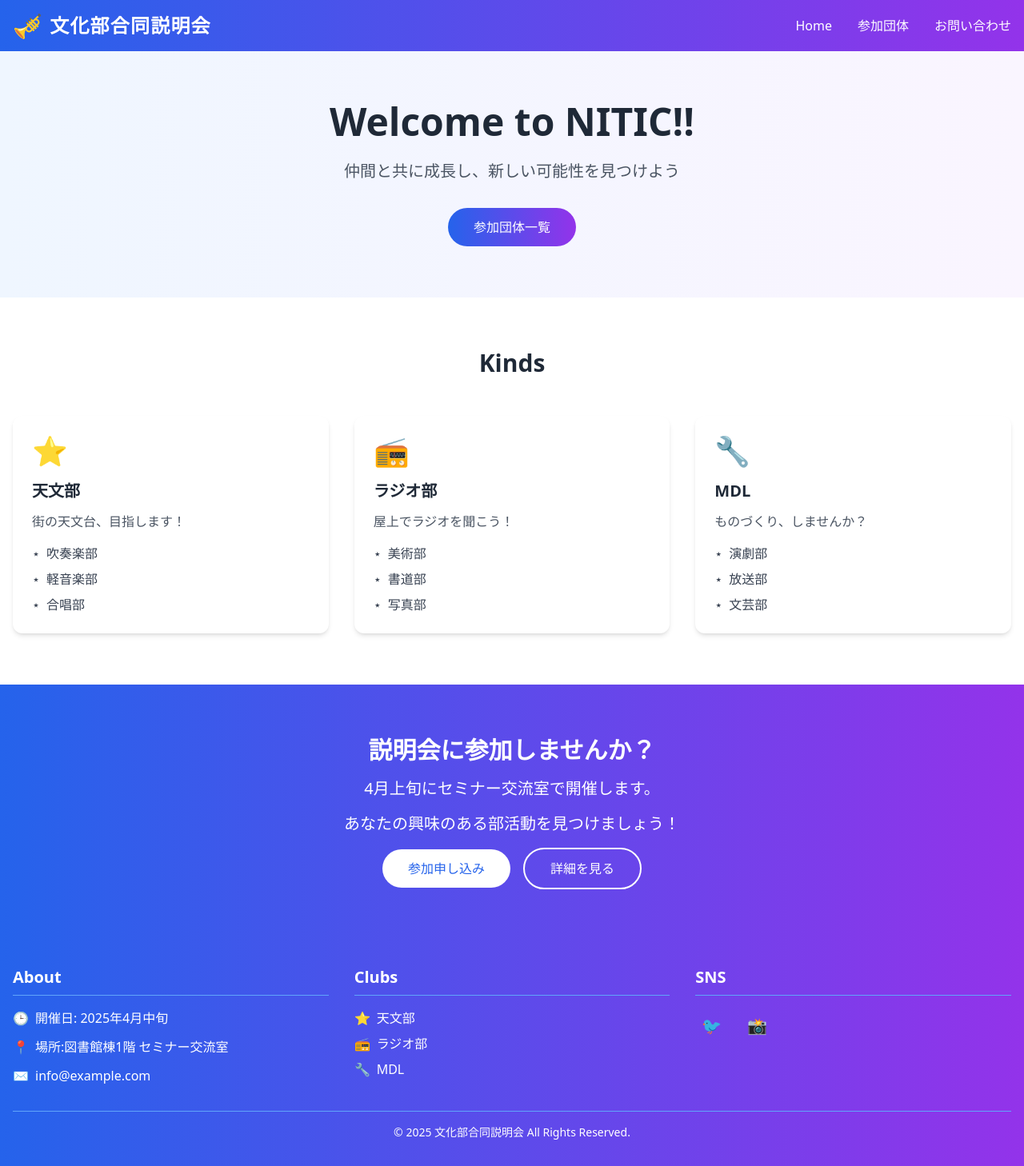
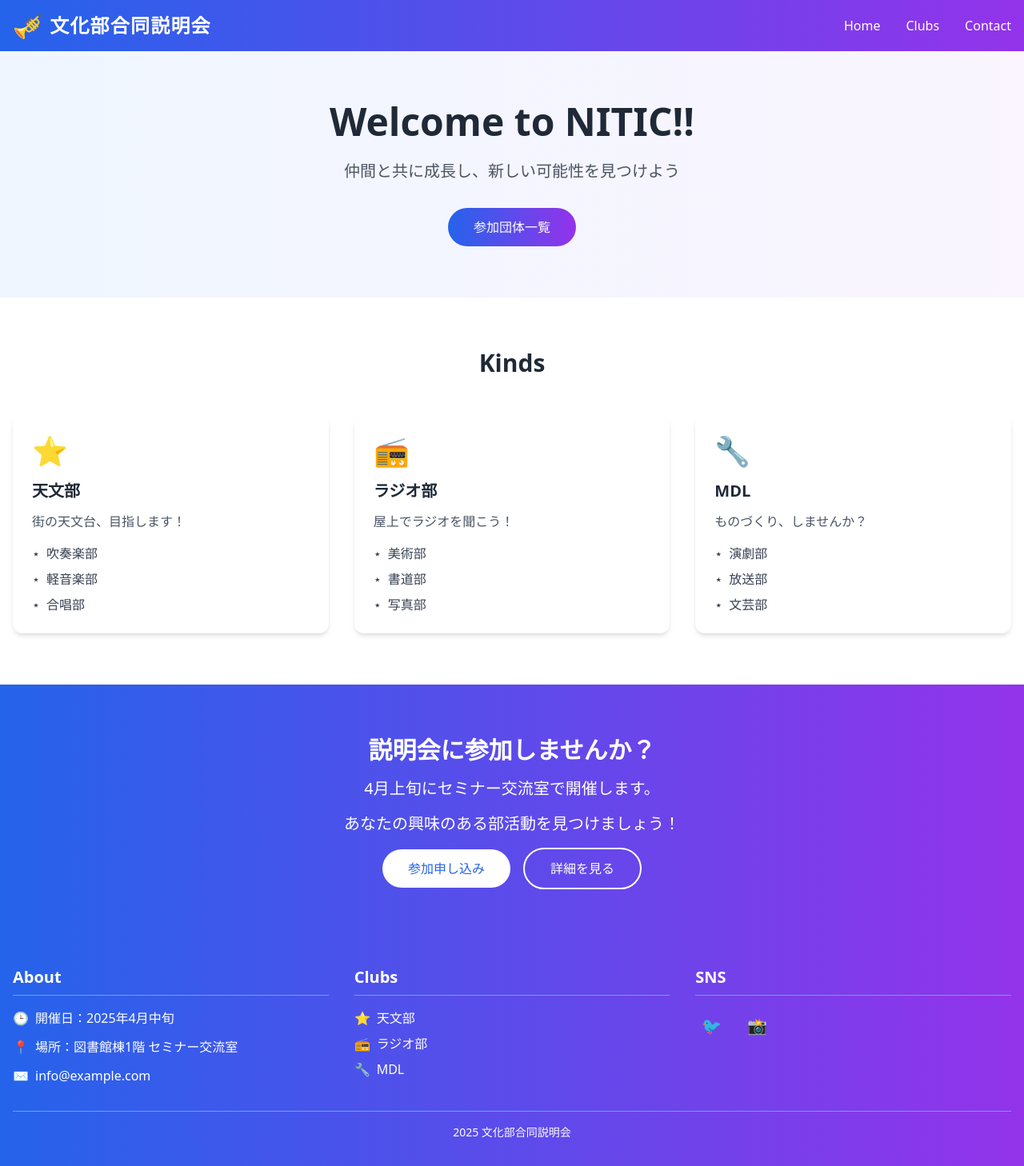
Before and after one commit to Juna1013/culture-clubs-event, a Next.js app: page / in a window 1280 px wide. Shown: the whole page at 80% size. Built offline with nearby package versions, Linux system fonts and the light colour scheme.

Commit message:
Add files via upload

```diff
--- a/components/Footer.tsx
+++ b/components/Footer.tsx
@@ -16,11 +16,11 @@ const Footer = () => {
             <ul className="space-y-3">
                 <li className="flex items-center space-x-2">
                     <span>🕒</span>
-                    <span>開催日: 2025年4月中旬</span>
+                    <span>開催日：2025年4月中旬</span>
                 </li>
                 <li className="flex items-center space-x-2">
                     <span>📍</span>
-                    <span>場所:図書館棟1階 セミナー交流室</span>
+                    <span>場所：図書館棟1階 セミナー交流室</span>
                 </li>
                 <li className="flex items-center space-x-2">
                     <span>✉️</span>
@@ -78,7 +78,7 @@ const Footer = () => {
 
         {/* Copyright */}
         <div className="mt-8 pt-4 border-t border-blue-400 text-center text-sm">
-            <p>© {currentYear} 文化部合同説明会 All Rights Reserved.</p>
+            <p>{currentYear} 文化部合同説明会</p>
         </div>
         </div>
     </footer>
--- a/components/Header.tsx
+++ b/components/Header.tsx
@@ -21,8 +21,8 @@ const Header = () => {
             <ul className="flex space-x-8">
               {[
                 { href: '/', label: 'Home' },
-                { href: '/about', label: '参加団体' },
-                { href: '/contact', label: 'お問い合わせ' }
+                { href: '/about', label: 'Clubs' },
+                { href: '/contact', label: 'Contact' }
               ].map(({ href, label }) => (
                 <li key={href}>
                   <Link
@@ -53,8 +53,8 @@ const Header = () => {
             <ul className="space-y-4">
               {[
                 { href: '/', label: 'Home' },
-                { href: '/about', label: '参加団体' },
-                { href: '/contact', label: 'お問い合わせ' }
+                { href: '/about', label: 'Clubs' },
+                { href: '/contact', label: 'Contact' }
               ].map(({ href, label }) => (
                 <li key={href}>
                   <Link
```
